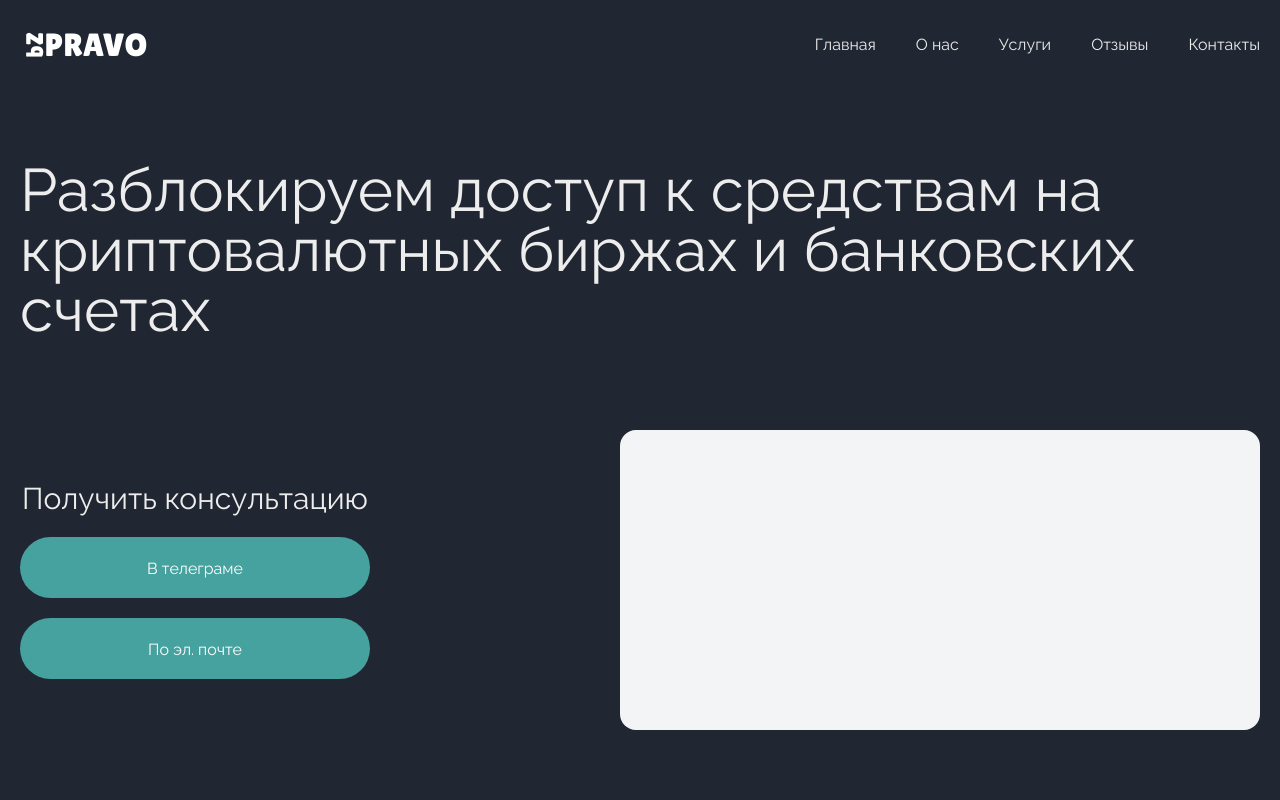
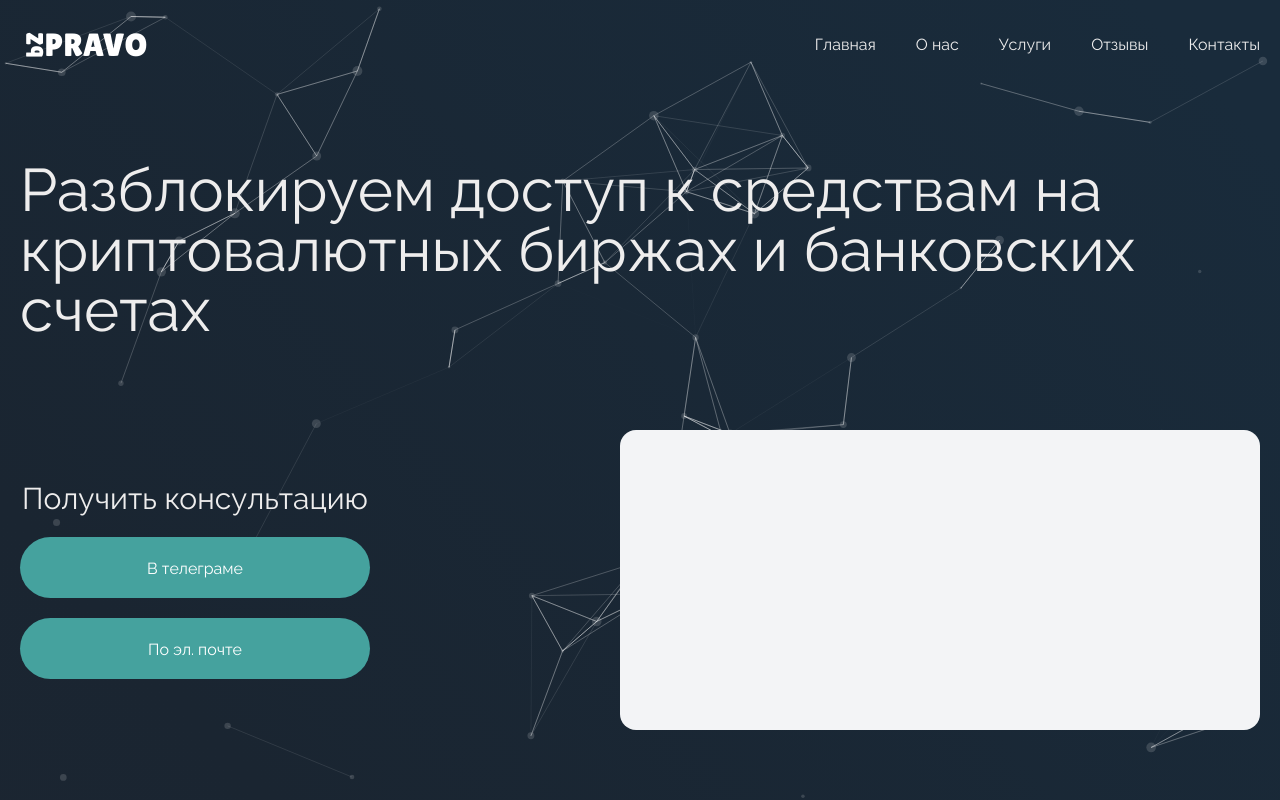
Before and after one commit to velsamm/unlock-website, a Next.js app: page / in a window 1280 px wide. Shown: the top 800 px of the page. Built offline with nearby package versions, Linux system fonts and the light colour scheme.

Commit message:
background particles effect

```diff
--- a/package.json
+++ b/package.json
@@ -9,10 +9,12 @@
     "lint": "next lint"
   },
   "dependencies": {
+    "@tsparticles/react": "3.0.0",
     "classnames": "^2.5.1",
     "next": "15.2.4",
     "react": "19.1.0",
-    "react-dom": "19.1.0"
+    "react-dom": "19.1.0",
+    "tsparticles": "3.8.1"
   },
   "devDependencies": {
     "@types/node": "22.9.0",
--- a/src/app/dark-scheme.css
+++ b/src/app/dark-scheme.css
@@ -15,5 +15,6 @@
     --button-background-telegram: #0088cc;
     --button-radius: 60px;
     --background-color: #202733;
+    --background-gradient: linear-gradient(48deg,rgba(32, 39, 51, 1) 0%, rgba(26, 37, 49, 1) 51%, rgba(25, 43, 59, 1) 96%);
     --burger-background-color: #0d141a;
 }
--- a/src/app/index.css
+++ b/src/app/index.css
@@ -16,7 +16,8 @@ footer {
 
 body {
     margin: 0;
-    background-color: var(--background-color);
+    background: var(--background-color);
+    background: var(--background-gradient);
     padding: 20px;
     font-family: 'Raleway', sans-serif;
 
--- a/src/app/layout.tsx
+++ b/src/app/layout.tsx
@@ -2,6 +2,7 @@ import type { Metadata } from "next";
 import "./globals.css";
 import { Header } from "$components/Header/Header";
 import { Footer } from "$components/Footer/Footer";
+import { ParticlesContainer } from '$components/particles/particles';
 
 export const metadata: Metadata = {
   title: "Разблокировка аккаунтов",
@@ -16,6 +17,7 @@ export default function RootLayout({
   return (
     <html lang="en" data-theme='dark'>
     <body className='app'>
+      <ParticlesContainer />
       <Header/>
       <section className='flex flex-1 flex-col'>
         {children}
--- /dev/null
+++ b/src/components/particles/particles.tsx
@@ -0,0 +1,108 @@
+'use client';
+
+import React, { useEffect, useState } from "react";
+import Particles, { initParticlesEngine } from "@tsparticles/react";
+import { loadSlim } from "@tsparticles/slim";
+import { IParticlesProps } from "@tsparticles/react/dist/IParticlesProps";
+
+export function ParticlesContainer(props: unknown) {
+	const [ init, setInit ] = useState(false);
+
+	// this should be run only once per application lifetime
+	useEffect(() => {
+		initParticlesEngine(async (engine) => {
+			// you can initiate the tsParticles instance (engine) here, adding custom shapes or presets
+			// this loads the tsparticles package bundle, it's the easiest method for getting everything ready
+			// starting from v2 you can add only the features you need reducing the bundle size
+			//await loadAll(engine);
+			//await loadFull(engine);
+			await loadSlim(engine);
+			//await loadBasic(engine);
+		}).then(() => {
+			setInit(true);
+		});
+	}, []);
+
+	const particlesLoaded: IParticlesProps['particlesLoaded'] = async (container) => {
+		console.log(container);
+	};
+
+	const options: IParticlesProps['options'] = {
+		fullScreen: {
+			zIndex: -1,
+		},
+		background: {
+			color: {
+				value: "transparent",
+			},
+		},
+		fpsLimit: 120,
+		interactivity: {
+			events: {
+				onClick: {
+					enable: false,
+					mode: "push",
+				},
+				onHover: {
+					enable: false,
+					mode: "repulse",
+				},
+				resize: true,
+			},
+			modes: {
+				push: {
+					quantity: 4,
+				},
+				repulse: {
+					distance: 200,
+					duration: 0.4,
+				},
+			},
+		},
+		particles: {
+			color: {
+				value: "#ffffff",
+			},
+			links: {
+				color: "#ffffff",
+				distance: 150,
+				enable: true,
+				opacity: 0.5,
+				width: 1,
+			},
+			move: {
+				direction: "none",
+				enable: true,
+				outModes: {
+					default: "bounce",
+				},
+				random: false,
+				speed: 2,
+				straight: false,
+			},
+			number: {
+				density: {
+					enable: true,
+					area: 800,
+				},
+				value: 120,
+			},
+			opacity: {
+				value: 0.15,
+			},
+			shape: {
+				type: "circle",
+			},
+			size: {
+				value: { min: 1, max: 5 },
+			},
+		},
+		detectRetina: true,
+	};
+
+	if (!init) {
+		return null;
+	}
+
+	return <Particles particlesLoaded={particlesLoaded} options={options} />;
+}
```
Also changed, not shown: 1 other file (tests, documents, lock files or other folders).
